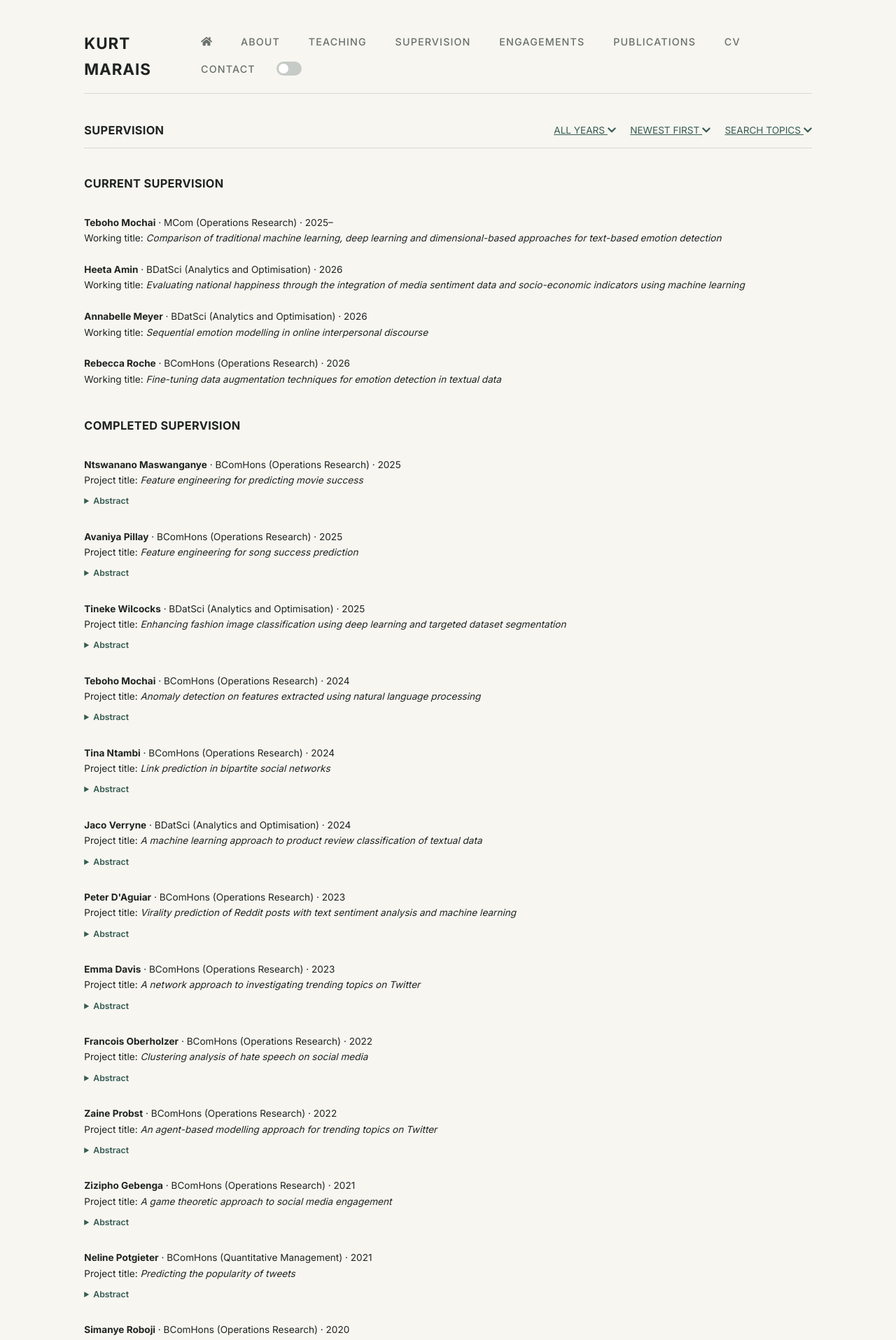
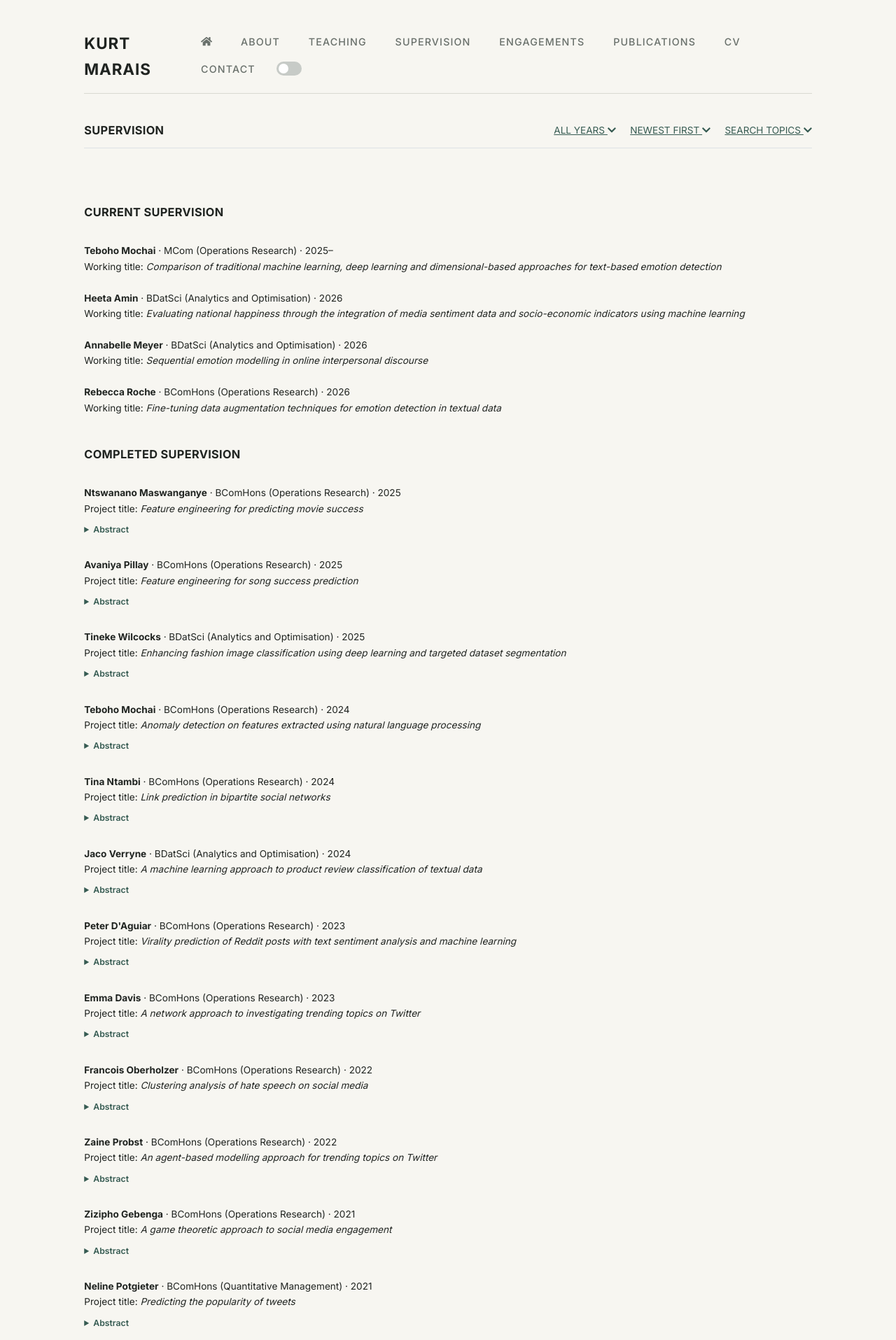
Before and after one commit to kurtmarais/kurtmarais.github.io, a Jekyll site: the page built from supervision.md, in a window 1280 px wide. Shown: the top 1915 px of the page at 70% size. Built offline with Jekyll 4.4.1, drawn with Linux system fonts in a browser that asks for light colours.

Commit message:
Add files via upload

```diff
--- a/_sass/main.scss
+++ b/_sass/main.scss
@@ -448,9 +448,10 @@
   min-width: 100%;
   align-items: flex-end;
   justify-content: space-between;
-  border-bottom: 1px solid #d9d9d1;
+  border-bottom: 1px solid #dee2e6; // match Bootstrap's .border-bottom used on every other page.title header
   box-sizing: border-box;
-  padding-bottom: 1rem;
+  padding-bottom: 1rem; // matches pb-3
+  margin-bottom: 3rem; // matches mb-5 — replaces the <br><br> hack below
 }
 
 .supervision-title-row h3 {
@@ -607,10 +608,6 @@
 
 body.dark-mode .social-media-icons a:hover {
   color: #9ab8aa;
-}
-
-body.dark-mode .supervision-title-row {
-  border-bottom: 1px solid #e8e9e5;
 }
 
 /* BACK TO TOP */
```
